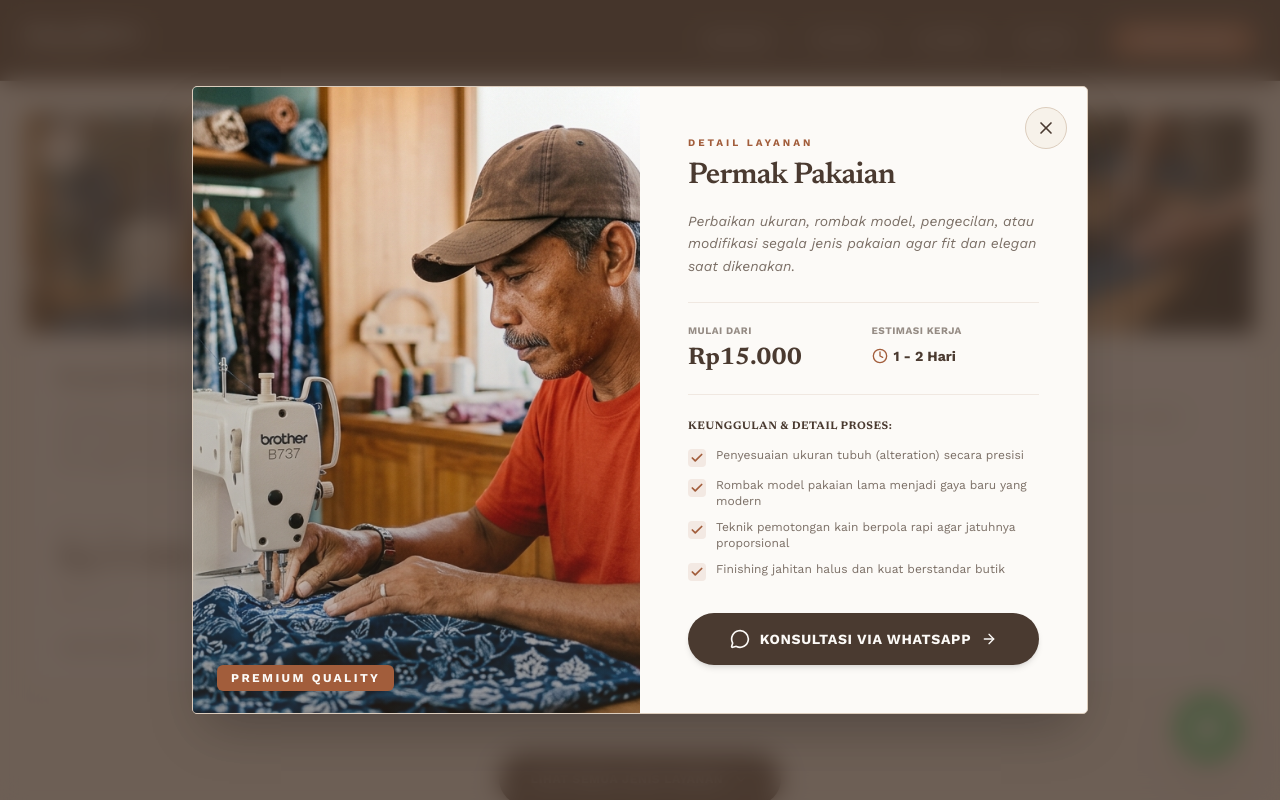
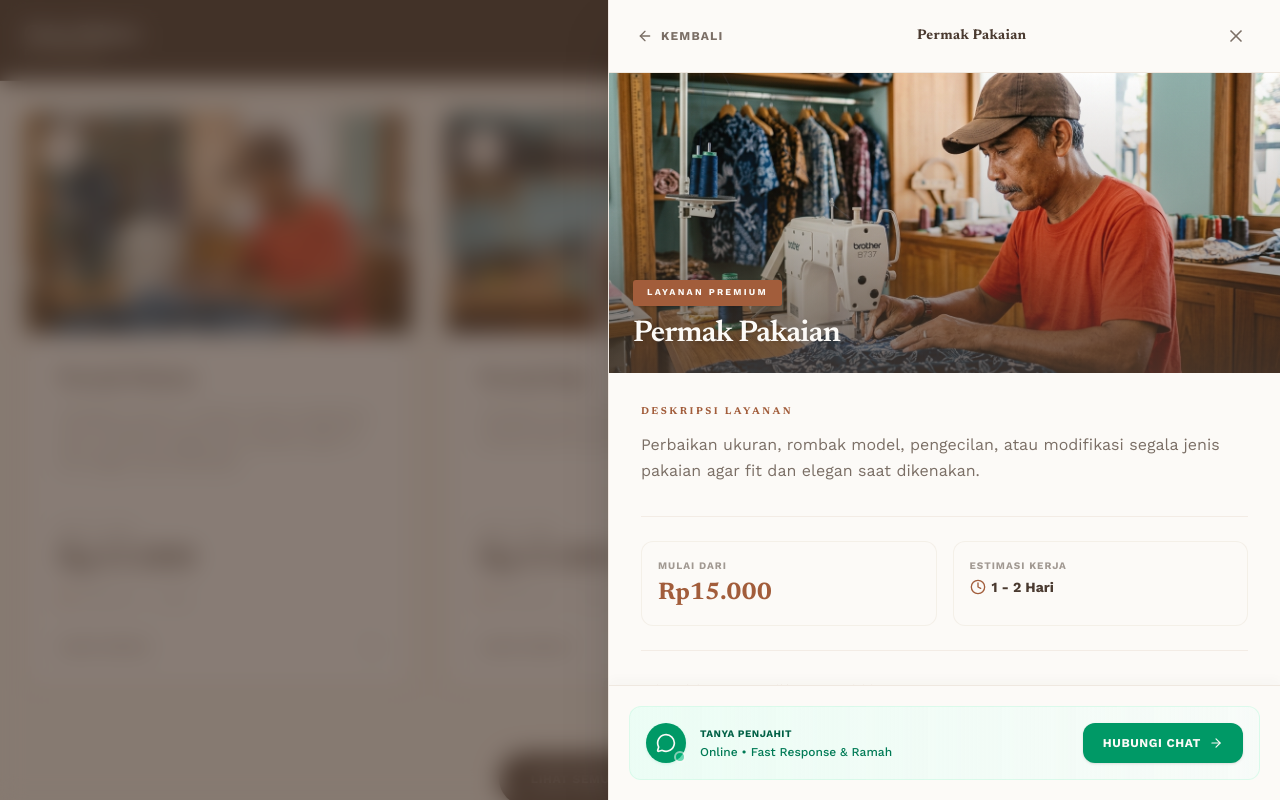
Before and after one commit to 2311111138-commits/Griya-Selaras-fix, a React (Vite) app: page / in a window 1280 px wide. Both pictures are taken after a click on the element 218 px from the left and 2581 px from the top of the page. Shown: the part 2181-2981 px from the top of the page. Built offline with nearby package versions, Linux system fonts and the light colour scheme.

Commit message:
feat: enhance navigation and ui interactions
- Implement active section tracking in Navbar with smooth scroll
- Prevent body scrolling when service details modal is open
- Add Escape key support for closing service modals
- Refine Gallery section header layout for better responsiveness

```diff
--- a/src/components/Gallery.tsx
+++ b/src/components/Gallery.tsx
@@ -1,6 +1,6 @@
 import React, { useState } from 'react';
 import { motion, AnimatePresence } from 'motion/react';
-import { X, ChevronLeft, ChevronRight, Sparkles, Scissors, Info, Layers } from 'lucide-react';
+import { X, ChevronLeft, ChevronRight, Sparkles, Scissors, Info, Layers, MessageCircle, ArrowRight } from 'lucide-react';
 
 interface GalleryItem {
   id: number;
@@ -194,27 +194,24 @@ export default function Gallery() {
       <div className="max-w-7xl mx-auto px-6">
 
         {/* EDITORIAL REFINED HEADER */}
-        <div className="flex flex-col md:flex-row md:items-end justify-between mb-16 gap-8 relative z-10">
-          <div className="max-w-2xl">
+        <div className="text-center max-w-3xl mx-auto mb-16 relative z-10">
           {/* Elegant luxury tag with Olive & Gold combination */}
           <div className="inline-flex items-center gap-2.5 mb-6">
             <span className="h-[1px] w-6 bg-[#7A4A1D]"></span>
             <span className="text-[10px] font-bold uppercase tracking-[0.3em] text-[#7A4A1D] flex items-center gap-1.5 font-sans">
               <Sparkles className="w-3.5 h-3.5 pb-0.5 text-[#B89B72]" /> GALERI KARYA KAMI
             </span>
+            <span className="h-[1px] w-6 bg-[#7A4A1D]"></span>
           </div>
 
-            <h2 className="text-4xl md:text-5xl font-serif text-[#5D3A1A] leading-tight tracking-tight font-light">
+          <h2 className="text-4xl md:text-5xl font-serif text-[#5D3A1A] leading-tight tracking-tight font-light mb-6">
             Portofolio Hasil Jahitan & <br />
             <span className="italic font-normal text-[#8C6A4D]">Apresiasi Kualitas Presisi</span>
           </h2>
-          </div>
 
-          <div className="max-w-md md:text-right border-l-2 md:border-l-0 md:border-r-2 border-[#B89B72]/30 pl-4 md:pl-0 md:pr-4 py-1">
-            <p className="text-sm text-[#8C6A4D] leading-relaxed font-sans">
+          <p className="text-sm text-[#8C6A4D] leading-relaxed font-sans max-w-md mx-auto">
             Lihat berbagai hasil produksi yang telah kami kerjakan untuk brand fashion, UMKM, dan pelanggan kami dengan standar kualitas terbaik.
           </p>
-          </div>
         </div>
 
         {/* PINTEREST-INSPIRED LUXURY MASONRY GRID */}
@@ -416,15 +413,31 @@ export default function Gallery() {
                   </div>
                 </div>
 
-                {/* Direct Action Link */}
+                {/* Friendly & Professional WhatsApp Consultation Widget */}
+                <div className="mt-4 p-4 bg-gradient-to-r from-emerald-50 to-teal-50/40 rounded-xl border border-emerald-100/70 flex flex-col sm:flex-row sm:items-center justify-between gap-4">
+                  <div className="flex items-center gap-3">
+                    <div className="relative shrink-0 flex">
+                      <div className="w-10 h-10 rounded-full bg-emerald-600 flex items-center justify-center text-[#FCFAF7] shadow-sm shadow-emerald-600/10">
+                        <MessageCircle className="w-5 h-5" />
+                      </div>
+                      <span className="absolute bottom-0 right-0 w-3 h-3 bg-emerald-500 border-2 border-[#FCFAF7] rounded-full animate-pulse"></span>
+                    </div>
+                    <div className="text-left">
+                      <p className="text-[10px] font-bold text-emerald-800 tracking-wider uppercase mb-0.5">Tanya Penjahit</p>
+                      <p className="text-xs text-emerald-700 leading-normal font-medium">Online • Fast Response & Ramah</p>
+                    </div>
+                  </div>
+
                   <a
-                  href={`https://wa.me/6285227202129?text=Halo Griya Selaras, saya tertarik melakukan pesanan jahit / modifikasi dengan model referensi: ${currentModalItem.title} (${currentModalItem.category})`}
+                    href={`https://wa.me/6285227202129?text=Halo Griya Selaras, saya tertarik melakukan pesanan jahit / modifikasi dengan model referensi: ${currentModalItem.title} (${currentModalItem.category}).`}
                     target="_blank"
                     rel="noopener noreferrer"
-                  className="w-full text-center py-4 bg-[#5D3A1A] hover:bg-[#7A4A1D] text-[#FCFAF7] rounded-full font-bold text-xs uppercase tracking-widest relative z-10 shadow-lg hover:shadow-xl transition-all hover:-translate-y-0.5 cursor-pointer"
+                    className="w-full sm:w-auto px-5 py-3 bg-emerald-600 hover:bg-emerald-700 text-[#FCFAF7] rounded-xl font-bold flex items-center justify-center gap-2 transition-all duration-300 shadow-sm hover:shadow-md hover:-translate-y-0.5 group/btn text-xs tracking-wider uppercase shrink-0 cursor-pointer"
                   >
-                  Pesan Model Ini via WhatsApp
+                    <span>Hubungi Chat</span>
+                    <ArrowRight className="w-3.5 h-3.5 group-hover/btn:translate-x-1 transition-transform" />
                   </a>
+                </div>
 
               </div>
             </motion.div>
--- a/src/components/Navbar.tsx
+++ b/src/components/Navbar.tsx
@@ -5,17 +5,36 @@ import { Menu, X } from 'lucide-react';
 export default function Navbar() {
   const [isOpen, setIsOpen] = useState(false);
   const [isScrolled, setIsScrolled] = useState(false);
+  const [activeSection, setActiveSection] = useState('home');
 
   useEffect(() => {
     const handleScroll = () => {
+      // Toggle scenery scrolled state
       if (window.scrollY > 60) {
         setIsScrolled(true);
       } else {
         setIsScrolled(false);
       }
+
+      // Track active section based on current viewport coordinates
+      const sections = ['home', 'about', 'services', 'gallery'];
+      let currentSection = 'home';
+      for (const sectionId of sections) {
+        const el = document.getElementById(sectionId);
+        if (el) {
+          const rect = el.getBoundingClientRect();
+          // If the section top is above/near the offset (140px) and bottom is below it
+          if (rect.top <= 140 && rect.bottom >= 140) {
+            currentSection = sectionId;
+            break;
+          }
+        }
+      }
+      setActiveSection(currentSection);
     };
+
     handleScroll(); // Initial check
-    window.addEventListener('scroll', handleScroll);
+    window.addEventListener('scroll', handleScroll, { passive: true });
     return () => window.removeEventListener('scroll', handleScroll);
   }, []);
 
@@ -25,6 +44,28 @@ export default function Navbar() {
     { name: 'Layanan', href: '#services' },
     { name: 'Galeri', href: '#gallery' },
   ];
+
+  const handleScrollTo = (e: React.MouseEvent<HTMLAnchorElement>, href: string) => {
+    e.preventDefault();
+    setIsOpen(false);
+    const targetId = href.replace('#', '');
+    const element = document.getElementById(targetId);
+    if (element) {
+      const offset = 80; // Height of the fixed modern navbar (80px)
+      const bodyRect = document.body.getBoundingClientRect().top;
+      const elementRect = element.getBoundingClientRect().top;
+      const elementPosition = elementRect - bodyRect;
+      const offsetPosition = elementPosition - offset;
+
+      // Trigger smooth scroll after a brief animation frame to avoid transition layout shifts
+      setTimeout(() => {
+        window.scrollTo({
+          top: offsetPosition,
+          behavior: 'smooth'
+        });
+      }, 80);
+    }
+  };
 
   // Dynamic editorial styling variables based on scroll state
   const navBgClass = isScrolled
@@ -65,18 +106,33 @@ export default function Navbar() {
 
         {/* Desktop Nav */}
         <div className="hidden md:flex items-center space-x-10">
-          {navLinks.map((link, i) => (
+          {navLinks.map((link, i) => {
+            const active = activeSection === link.href.replace('#', '');
+            const activeLinkClass = active
+              ? (isScrolled ? 'text-[#A25D3B]' : 'text-[#EAD6B3]')
+              : linkClass;
+
+            return (
               <motion.a
                 key={link.name}
                 href={link.href}
+                onClick={(e) => handleScrollTo(e, link.href)}
                 initial={{ opacity: 0, y: -10 }}
                 animate={{ opacity: 1, y: 0 }}
                 transition={{ delay: i * 0.1 }}
-              className={`text-xs uppercase tracking-widest font-bold transition-all duration-300 ${linkClass}`}
+                className={`text-xs uppercase tracking-widest font-bold transition-all duration-300 relative py-1.5 ${activeLinkClass}`}
               >
                 {link.name}
+                {active && (
+                  <motion.span
+                    layoutId="activeIndicator"
+                    className={`absolute bottom-0 left-0 right-0 h-[2px] ${isScrolled ? 'bg-[#A25D3B]' : 'bg-[#EAD6B3]'} rounded-full`}
+                    transition={{ type: "spring", stiffness: 380, damping: 30 }}
+                  />
+                )}
               </motion.a>
-          ))}
+            );
+          })}
           <motion.a
             href="https://wa.me/6285227202129"
             target="_blank"
@@ -103,24 +159,35 @@ export default function Navbar() {
       <motion.div
         initial={false}
         animate={isOpen ? { height: 'auto', opacity: 1 } : { height: 0, opacity: 0 }}
-        className={`md:hidden overflow-hidden transition-colors ${isScrolled ? 'bg-[#FCFAF7] border-b border-[#DCCDBD]/40' : 'bg-[#36271C] border-b border-[#E8DCC4]/15'}`}
+        className={`md:hidden overflow-hidden transition-all duration-300 ${isScrolled ? 'bg-[#FCFAF7] border-b border-[#DCCDBD]/40 shadow-lg' : 'bg-[#36271C] border-b border-[#E8DCC4]/15 shadow-lg'}`}
       >
-        <div className="px-6 py-8 flex flex-col space-y-6">
-          {navLinks.map((link) => (
+        <div className="px-6 py-8 flex flex-col space-y-5">
+          {navLinks.map((link) => {
+            const active = activeSection === link.href.replace('#', '');
+            const activeMobileClass = active
+              ? (isScrolled ? 'text-[#A25D3B] bg-[#A25D3B]/5 pl-3 border-l-2 border-[#A25D3B]' : 'text-[#EAD6B3] bg-[#E8DCC4]/5 pl-3 border-l-2 border-[#EAD6B3]')
+              : `${linkClass} pl-3 border-l-2 border-transparent`;
+
+            return (
               <a
                 key={link.name}
                 href={link.href}
-              onClick={() => setIsOpen(false)}
-              className={`text-sm uppercase tracking-widest font-bold transition-colors ${linkClass}`}
+                onClick={(e) => handleScrollTo(e, link.href)}
+                className={`text-sm uppercase tracking-widest font-bold transition-all duration-300 flex items-center justify-between py-2.5 rounded-md ${activeMobileClass}`}
               >
-              {link.name}
+                <span>{link.name}</span>
+                {active ? (
+                  <span className={`w-1.5 h-1.5 rounded-full mr-3 ${isScrolled ? 'bg-[#A25D3B]' : 'bg-[#EAD6B3]'}`} />
+                ) : null}
               </a>
-          ))}
+            );
+          })}
           <a
             href="https://wa.me/6285227202129"
             target="_blank"
             rel="noopener noreferrer"
-            className={`w-full py-3.5 text-center rounded-full font-bold uppercase tracking-wider text-xs transition-colors ${buttonClass}`}
+            onClick={() => setIsOpen(false)}
+            className={`w-full py-4 text-center rounded-full font-bold uppercase tracking-wider text-xs transition-all duration-300 ${buttonClass}`}
           >
             Hubungi Kami (WhatsApp)
           </a>
--- a/src/components/Services.tsx
+++ b/src/components/Services.tsx
@@ -1,6 +1,6 @@
-import React, { useState } from 'react';
+import React, { useState, useEffect } from 'react';
 import { motion, AnimatePresence } from 'motion/react';
-import { Scissors, Ruler, Shirt, CircleDot, Layers, Briefcase, ArrowRight, ChevronDown, Clock, X, MessageCircle, Check } from 'lucide-react';
+import { Scissors, Ruler, Shirt, CircleDot, Layers, Briefcase, ArrowRight, ChevronDown, Clock, X, MessageCircle, Check, ArrowLeft } from 'lucide-react';
 
 interface ServiceItem {
   title: string;
@@ -120,6 +120,29 @@ export default function Services() {
   const [showAll, setShowAll] = useState(false);
   const [selectedService, setSelectedService] = useState<ServiceItem | null>(null);
 
+  useEffect(() => {
+    if (selectedService) {
+      document.body.style.overflow = 'hidden';
+    } else {
+      document.body.style.overflow = '';
+    }
+    return () => {
+      document.body.style.overflow = '';
+    };
+  }, [selectedService]);
+
+  useEffect(() => {
+    const handleKeyDown = (e: KeyboardEvent) => {
+      if (e.key === 'Escape') {
+        setSelectedService(null);
+      }
+    };
+    window.addEventListener('keydown', handleKeyDown);
+    return () => {
+      window.removeEventListener('keydown', handleKeyDown);
+    };
+  }, []);
+
   // We show the first 3 priority services by default (on a 3-column layout)
   const visibleServices = showAll ? services : services.slice(0, 3);
 
@@ -219,82 +242,103 @@ export default function Services() {
         </div>
       </div>
 
-      {/* Professional Service Detail View Overlay */}
+      {/* Professional Service Detail View Overlay - Premium Right-Side Drawer */}
       <AnimatePresence>
         {selectedService && (
           <motion.div
             initial={{ opacity: 0 }}
             animate={{ opacity: 1 }}
             exit={{ opacity: 0 }}
-            className="fixed inset-0 z-[100] flex items-center justify-center p-4 md:p-8 overflow-y-auto bg-[#4A3A30]/80 backdrop-blur-md"
+            className="fixed inset-0 z-[100] flex justify-end bg-[#4A3A30]/65 backdrop-blur-md"
             onClick={() => setSelectedService(null)}
           >
+            {/* Right Drawer Element */}
             <motion.div
-              initial={{ scale: 0.95, y: 15 }}
-              animate={{ scale: 1, y: 0 }}
-              exit={{ scale: 0.95, y: 15 }}
-              className="bg-[#FCFAF7] w-full max-w-4xl rounded-[5px] overflow-hidden shadow-2xl relative grid md:grid-cols-2 border border-[#DCCDBD]"
+              initial={{ x: "100%" }}
+              animate={{ x: 0 }}
+              exit={{ x: "100%" }}
+              transition={{ type: "tween", duration: 0.35, ease: "easeOut" }}
+              className="bg-[#FCFAF7] w-full max-w-full md:max-w-xl lg:max-w-2xl h-full shadow-2xl relative flex flex-col border-l border-[#DCCDBD]/40"
               onClick={(e) => e.stopPropagation()}
             >
+              {/* Sticky Top Header */}
+              <div className="sticky top-0 bg-[#FCFAF7]/95 backdrop-blur-md border-b border-[#DCCDBD]/40 z-30 px-6 py-4 flex items-center justify-between">
                 <button
                   onClick={() => setSelectedService(null)}
-                className="absolute top-5 right-5 z-20 bg-[#F7F2EA] text-[#4A3A30] hover:bg-[#A25D3B] hover:text-[#FCFAF7] p-2.5 rounded-full hover:scale-105 transition-all outline-none border border-[#DCCDBD]"
-                aria-label="Tutup"
+                  className="flex items-center gap-2 text-xs font-bold text-[#7B6F66] hover:text-[#A25D3B] uppercase tracking-widest transition-colors py-2 px-1 focus:outline-none"
+                  aria-label="Kembali ke Layanan"
+                >
+                  <ArrowLeft className="w-4 h-4" />
+                  <span>Kembali</span>
+                </button>
+
+                <div className="text-center select-none hidden sm:block max-w-[200px] md:max-w-sm">
+                  <span className="font-serif text-[#4A3A30] font-bold text-sm tracking-wide truncate block">
+                    {selectedService.title}
+                  </span>
+                </div>
+
+                <button
+                  onClick={() => setSelectedService(null)}
+                  className="p-2.5 text-[#7B6F66] hover:text-[#A25D3B] hover:bg-[#F7F2EA]/85 rounded-full transition-all focus:outline-none"
+                  aria-label="Tutup Detail"
                 >
                   <X className="w-5 h-5" />
                 </button>
+              </div>
 
-              {/* Image Column */}
-              <div className="relative h-[280px] md:h-full bg-[#F7F2EA]">
+              {/* Scrollable Body Content */}
+              <div className="flex-1 overflow-y-auto overscroll-behavior-contain">
+                {/* Hero Feature Image */}
+                <div className="relative w-full h-[240px] sm:h-[300px] overflow-hidden bg-[#F7F2EA]">
                   <img
                     src={selectedService.image}
                     alt={selectedService.title}
                     className="w-full h-full object-cover"
                     referrerPolicy="no-referrer"
                   />
-                <div className="absolute inset-0 bg-gradient-to-t from-[#4A3A30]/40 to-transparent" />
-                <div className="absolute bottom-6 left-6 text-[#FCFAF7]">
-                  <span className="text-xs font-bold uppercase tracking-[0.2em] bg-[#A25D3B] px-3.5 py-1.5 rounded-md text-[#FCFAF7]">
-                    Premium Quality
+                  <div className="absolute inset-0 bg-gradient-to-t from-[#4A3A30]/75 via-[#4A3A30]/25 to-transparent" />
+                  <div className="absolute bottom-5 left-6 right-6 text-[#FCFAF7]">
+                    <span className="inline-block text-[9px] font-bold uppercase tracking-[0.25em] bg-[#A25D3B] px-3.5 py-1.5 rounded-[3px] text-[#FCFAF7] mb-2.5 shadow-sm">
+                      Layanan Premium
+                    </span>
+                    <h4 className="text-2xl sm:text-3xl font-serif text-[#FCFAF7] font-semibold leading-tight tracking-tight drop-shadow-sm">
+                      {selectedService.title}
+                    </h4>
+                  </div>
+                </div>
+
+                {/* Main Content Area */}
+                <div className="p-6 sm:p-8 space-y-8">
+                  {/* Service Description */}
+                  <div className="space-y-3">
+                    <h5 className="text-[10px] font-bold text-[#A25D3B] uppercase tracking-[0.25em]">DESKRIPSI LAYANAN</h5>
+                    <p className="text-sm sm:text-base text-[#7B6F66] leading-relaxed">
+                      {selectedService.description}
+                    </p>
+                  </div>
+
+                  {/* Price & Estimation Cards */}
+                  <div className="grid grid-cols-2 gap-4 border-y border-[#DCCDBD]/30 py-6">
+                    <div className="bg-[#FCFAF7] p-4 rounded-xl border border-[#DCCDBD]/25 shadow-none">
+                      <span className="text-[10px] uppercase font-bold tracking-widest text-[#7B6F66]/70 block mb-1">Mulai Dari</span>
+                      <span className="text-lg sm:text-2xl font-serif text-[#A25D3B] font-bold">{selectedService.price}</span>
+                    </div>
+                    <div className="bg-[#FCFAF7] p-4 rounded-xl border border-[#DCCDBD]/25 shadow-none">
+                      <span className="text-[10px] uppercase font-bold tracking-widest text-[#7B6F66]/70 block mb-1">Estimasi Kerja</span>
+                      <span className="text-sm font-bold text-[#4A3A30] flex items-center gap-1.5 mt-0.5">
+                        <Clock className="w-4 h-4 text-[#A25D3B] shrink-0" />
+                        <span>{selectedService.estimate}</span>
                       </span>
                     </div>
                   </div>
 
-              {/* Content Information Column */}
-              <div className="p-8 md:p-12 flex flex-col justify-between text-[#7B6F66]">
-                <div>
-                  <span className="text-[10px] font-bold text-[#A25D3B] uppercase tracking-[0.3em] block mb-2">DETAIL LAYANAN</span>
-                  <h3 className="text-3xl font-serif text-[#4A3A30] font-semibold mb-4 tracking-tight">{selectedService.title}</h3>
-                  <p className="text-sm text-[#7B6F66] leading-relaxed mb-6 italic">
-                    {selectedService.description}
-                  </p>
-
-                  <div className="grid grid-cols-2 gap-4 mb-6 border-y border-[#DCCDBD]/40 py-5">
-                    <div>
-                      <span className="text-[10px] uppercase font-bold tracking-wider text-[#7B6F66]/80 block mb-1">Mulai Dari</span>
-                      <span className="text-xl md:text-2xl font-serif text-[#4A3A30] font-bold">{selectedService.price}</span>
-                    </div>
-                    <div>
-                      <span className="text-[10px] uppercase font-bold tracking-wider text-[#7B6F66]/80 block mb-1">Estimasi Kerja</span>
-                      <span className="text-sm font-bold text-[#4A3A30] flex items-center gap-1.5 pt-1">
-                        <Clock className="w-4 h-4 text-[#A25D3B]" />
-                        {selectedService.estimate}
-                      </span>
-                    </div>
-                  </div>
-
-                  {selectedService.note && (
-                    <p className="text-xs bg-[#F7F2EA] text-[#4A3A30] px-3.5 py-2.5 rounded-lg border border-[#DCCDBD]/30 mb-6 italic">
-                      * {selectedService.note}
-                    </p>
-                  )}
-
                   {/* Highlights Checklist */}
-                  <div className="mb-8">
-                    <h5 className="text-[11px] font-bold text-[#4A3A30] uppercase tracking-wider mb-3">Keunggulan & Detail Proses:</h5>
-                    <ul className="space-y-2.5">
+                  <div className="space-y-4">
+                    <h5 className="text-[10px] font-bold text-[#A25D3B] uppercase tracking-[0.25em]">Keunggulan & Detail Proses</h5>
+                    <ul className="space-y-3">
                       {selectedService.highlights.map((highlight, idx) => (
-                        <li key={idx} className="flex items-start gap-2.5 text-xs text-[#7B6F66]">
+                        <li key={idx} className="flex items-start gap-3.5 text-sm text-[#7B6F66] leading-relaxed">
                           <div className="p-0.5 bg-[#A25D3B]/10 rounded text-[#A25D3B] mt-0.5 shrink-0">
                             <Check className="w-3.5 h-3.5" strokeWidth={3} />
                           </div>
@@ -303,19 +347,37 @@ export default function Services() {
                       ))}
                     </ul>
                   </div>
+
+
+                </div>
               </div>
 
-                {/* Main WhatsApp Consultation Button */}
+              {/* Sticky Bottom Footer Consultation Container */}
+              <div className="sticky bottom-0 bg-[#FCFAF7]/95 backdrop-blur-md border-t border-[#DCCDBD]/40 p-4 sm:p-5 z-20 shadow-[0_-4px_12px_rgba(74,58,48,0.03)]">
+                <div className="p-4 bg-gradient-to-r from-emerald-50 to-teal-50/40 rounded-xl border border-emerald-100/70 flex flex-col sm:flex-row sm:items-center justify-between gap-4">
+                  <div className="flex items-center gap-3.5">
+                    <div className="relative shrink-0">
+                      <div className="w-10 h-10 rounded-full bg-emerald-600 flex items-center justify-center text-[#FCFAF7] shadow-sm shadow-emerald-600/10">
+                        <MessageCircle className="w-5 h-5" />
+                      </div>
+                      <span className="absolute bottom-0 right-0 w-3 h-3 bg-emerald-500 border-2 border-[#FCFAF7] rounded-full animate-pulse"></span>
+                    </div>
+                    <div className="text-left">
+                      <p className="text-[10px] font-bold text-emerald-800 tracking-wider uppercase mb-0.5">Tanya Penjahit</p>
+                      <p className="text-xs text-emerald-700 leading-normal font-medium">Online • Fast Response & Ramah</p>
+                    </div>
+                  </div>
+
                   <a
                     href={`https://wa.me/6285227202129?text=Halo Griya Selaras, saya ingin berkonsultasi mengenai detail dan pemesanan layanan: ${selectedService.title}.`}
                     target="_blank"
                     rel="noopener noreferrer"
-                  className="w-full py-4 bg-[#4A3A30] text-[#FCFAF7] rounded-full font-bold flex items-center justify-center gap-2.5 hover:bg-[#A25D3B] hover:-translate-y-0.5 transition-all duration-300 shadow-md group/btn text-sm tracking-wider uppercase"
+                    className="w-full sm:w-auto px-5 py-3 bg-emerald-600 hover:bg-emerald-700 text-[#FCFAF7] rounded-xl font-bold flex items-center justify-center gap-2 transition-all duration-300 shadow-sm hover:shadow-md hover:-translate-y-0.5 group/btn text-xs tracking-wider uppercase shrink-0"
                   >
-                  <MessageCircle className="w-5 h-5" />
-                  <span>Konsultasi via WhatsApp</span>
-                  <ArrowRight className="w-4 h-4 group-hover/btn:translate-x-1.5 transition-transform" />
+                    <span>Hubungi Chat</span>
+                    <ArrowRight className="w-3.5 h-3.5 group-hover/btn:translate-x-1 transition-transform" />
                   </a>
+                </div>
               </div>
             </motion.div>
           </motion.div>
```
Lines whose indentation alone changed are shown as unchanged.
